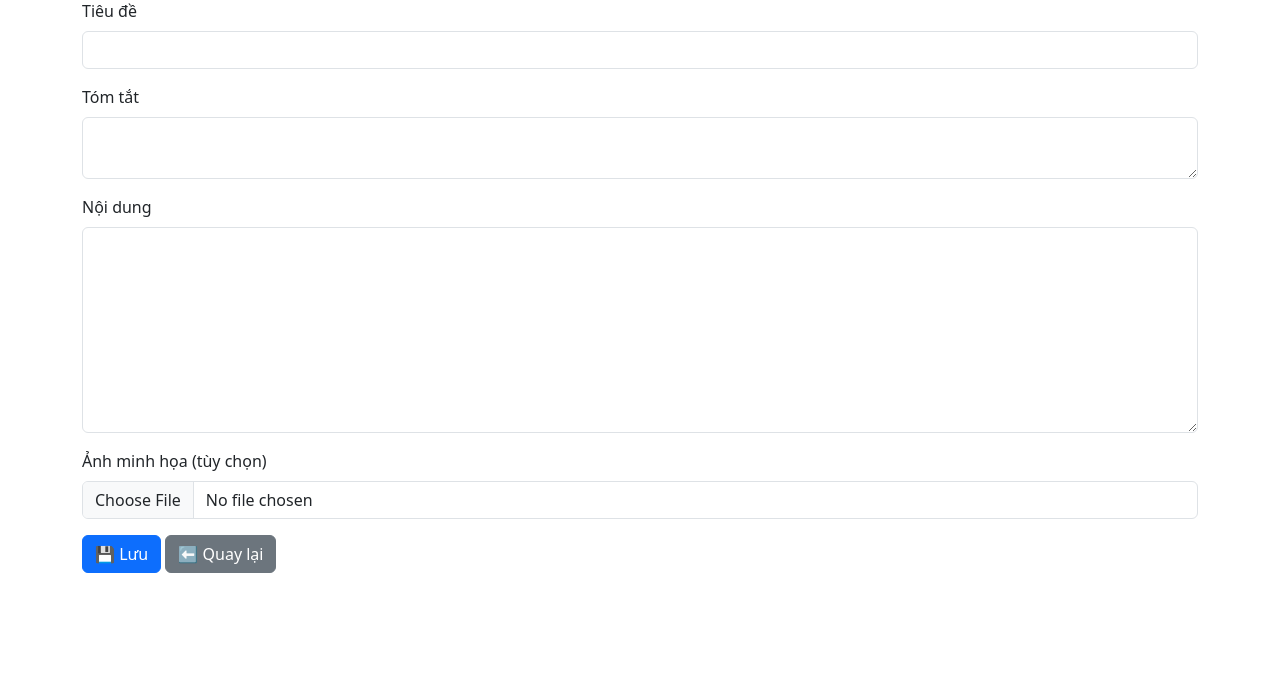
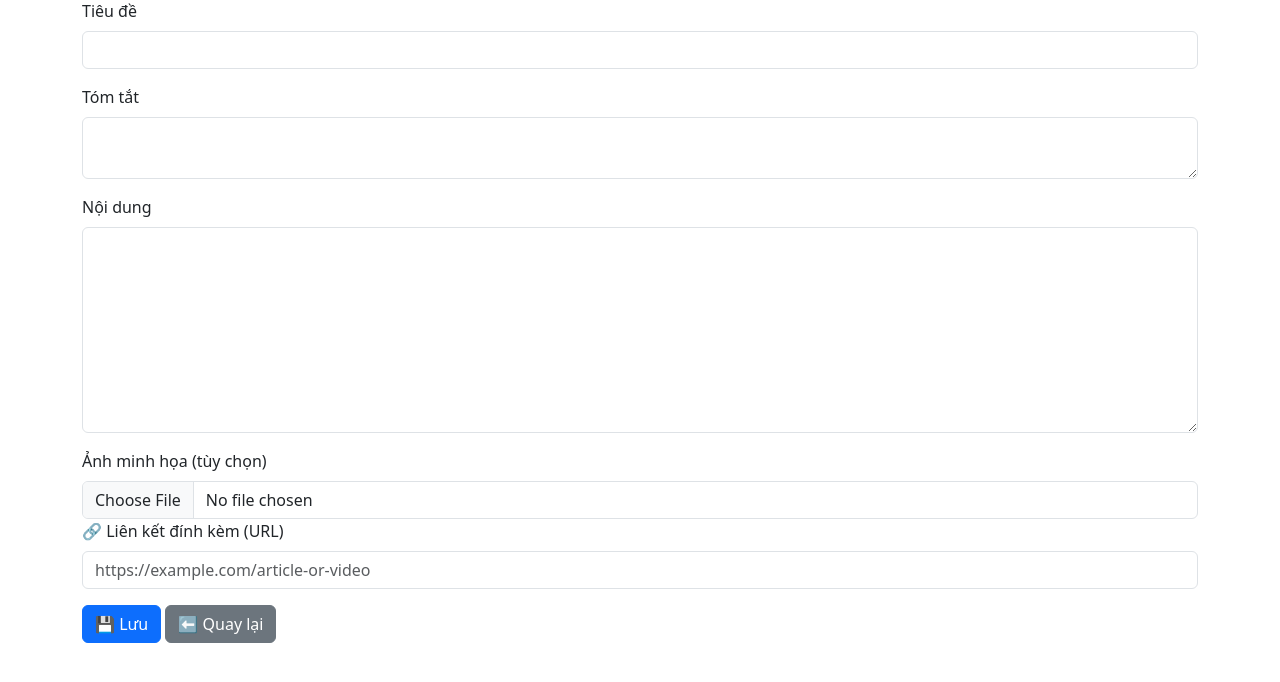
Before and after one commit to Phucsinh238/fastapi-pdf-app, a FastAPI app: template app/templates/news_edit.html in a window 1280 px wide. Shown: the part 71-753 px from the top of the page. Run offline with FastAPI, Linux system fonts and the light colour scheme; the template is opened without the code that fills it, so the values that code supplies are empty.

Commit message:
Update news_edit.html

```diff
--- a/app/templates/news_edit.html
+++ b/app/templates/news_edit.html
@@ -33,6 +33,14 @@
                alt="{{ news.title }}">
         </div>
       {% endif %}
+
+
+    <div class="mb-3">
+    <label class="form-label">🔗 Liên kết đính kèm (URL)</label>
+    <input type="url" name="link" class="form-control" placeholder="https://example.com/article-or-video">
+    </div>
+
+
     </div>
     <button type="submit" class="btn btn-primary">💾 Lưu</button>
     <a href="/admin/news" class="btn btn-secondary">⬅ Quay lại</a>
```
